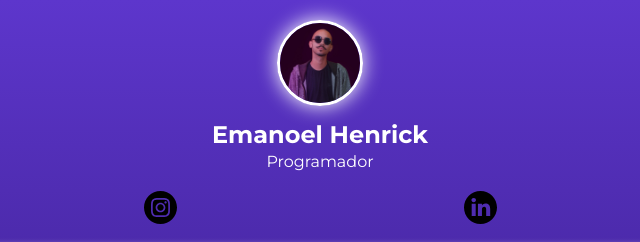
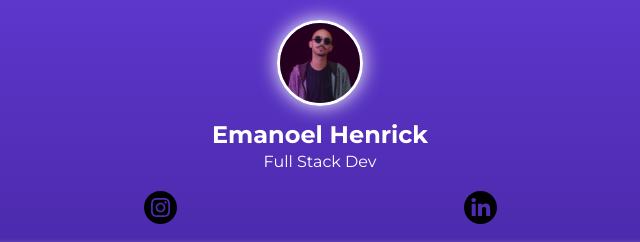
Before and after one commit to emanoelhenrick/Linktree, a plain HTML site: page index.html in a window 1280 px wide. Shown: the top 242 px of the page, 320-960 px from the left. Drawn offline with Linux system fonts and the light colour scheme.

Commit message:
mod dev full stack

```diff
--- a/index.html
+++ b/index.html
@@ -27,7 +27,7 @@
     <div class="profile">
         <img src="img/manel.jpg" alt="Emanoel Henrick" class="avatar">
         <h1>Emanoel Henrick</h1>
-        <h2>Programador</h2>
+        <h2>Full Stack Dev</h2>
     </div>
     <ul class="social">
         <li>
```
